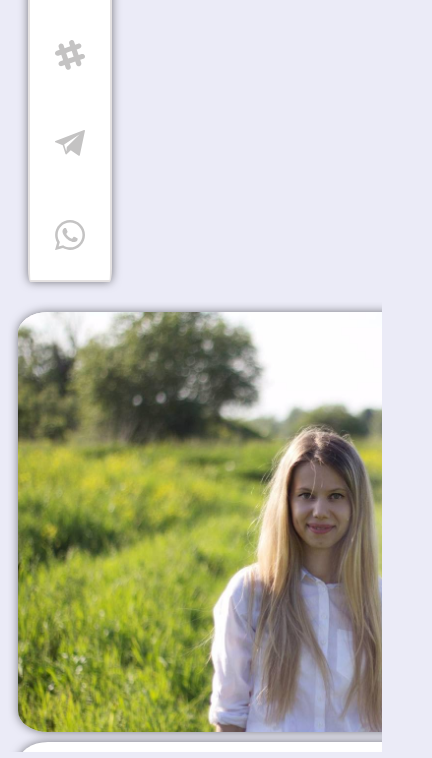
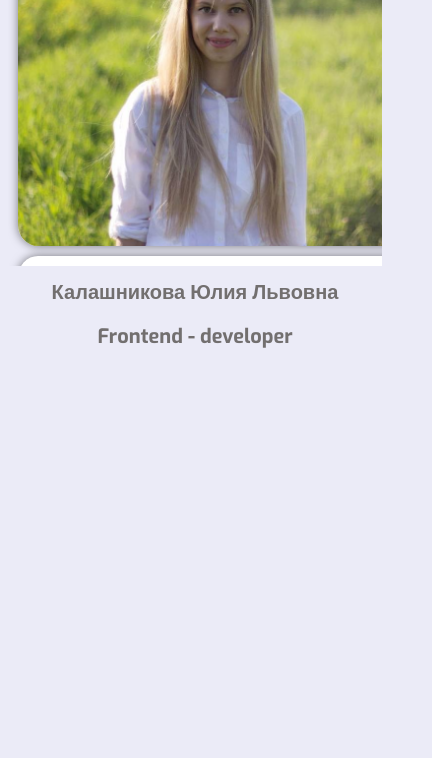
Before and after one commit to yuKalashnikova2/cv, a plain HTML site: page index.html in a window 390 px wide. Shown: the part 242-1000 px from the top of the page, 432 px wide, since content can reach past the window. After the commit the page ends 844 px from the top, so only its background shows below. Drawn offline with Linux system fonts and the light colour scheme.

Commit message:
add media for mobile

```diff
--- a/newCss.css
+++ b/newCss.css
@@ -11,12 +11,12 @@ body {
 }
 
 
-.all {
+/* .all {
     border: 4px solid greenyellow;
     display: flex;
     flex-direction: row;
     margin: 50px 30px 0 30px;
-}
+} */
 
 .container {
 background-color: white;
@@ -114,8 +114,6 @@ li {
     display: inline-block;
     vertical-align: middle;
     box-sizing: border-box;
-
-
 }
 
 .wrapper {
@@ -123,7 +121,6 @@ li {
     overflow: hidden;
     flex:auto;
     position: relative;
-
 }
 
 .block {
@@ -131,8 +128,6 @@ li {
     height: 450px;
     margin: 0 auto;
     overflow: hidden;
-
-
 }
 
 .slider_line {
@@ -177,44 +172,57 @@ button:hover {
 
 
   @media screen and (max-width: 568px) {
+      .container {
+          /* display: none; */
+        background-color: transparent;
+        margin-top: 0;
+        border: 2px solid rgb(229, 226, 226);
+        border-radius:3%;
+        box-shadow: 0 0 10px rgba(0,0,0,0.5);
+        display: flex;
+        width: 400px;
+        height: 40px;
+        flex-direction: row;
+        position: absolute;
+      }
     .convert {
-          display: flex;
-          flex-direction: column;
+        margin-top: 0;
     }
-
     .forAll {
-          display: flex;
-          flex-direction: column;
-          max-width: 600px;
+       max-width: 400px;
       }
 
     .block {
-          max-width: 650px;
-          overflow:auto;
+        width: auto;
+        overflow: none;
       }
       .btn img{
        display: none;
       }
+      h1, h2 {
+          font-size: 20px;
+      }
   }
 
   @media screen and (max-width: 960px) {
-
   .slider_line {
       width: 600px;
   }
    .forAll {
         display: flex;
         flex-direction: column;
-        max-width: 600px;
+        width: auto;
     }
 
     .block {
         max-width: 600px;
         overflow:auto;
+        margin-top: 50px;
     }
 
     .wrapper{
         max-width: 600px;
+        overflow: auto;
     }
     .btn img{
      display: none;
```
Lines whose indentation alone changed are shown as unchanged.
